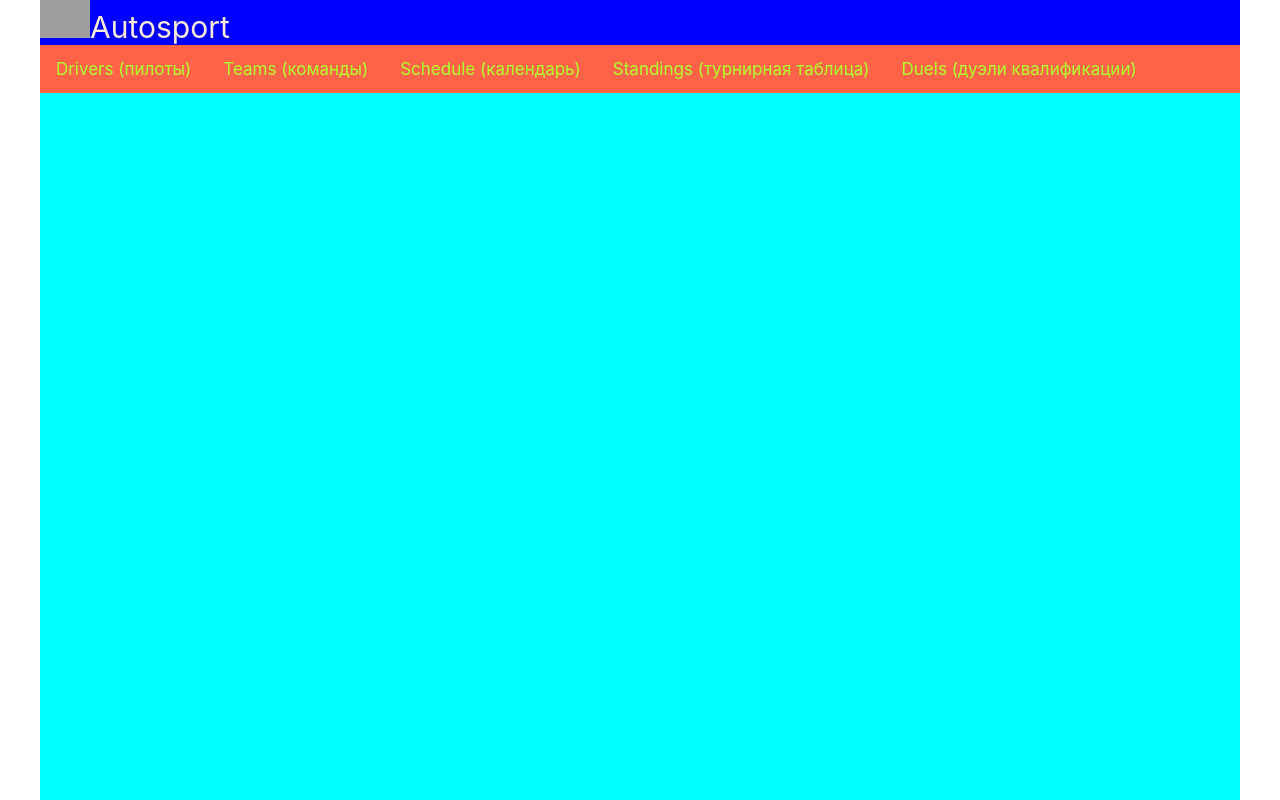
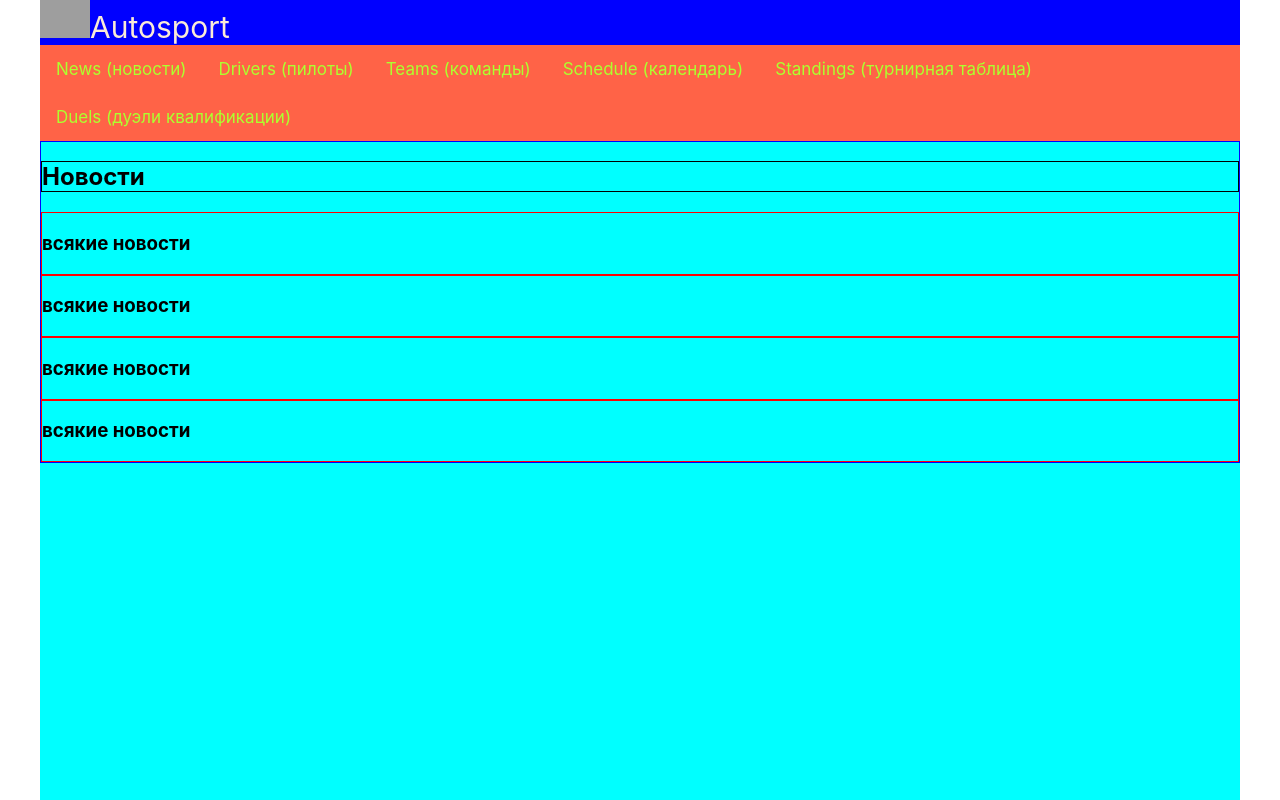
Before and after one commit to levchenko-yarya/autosport, a React (Create React App) app: page /news in a window 1280 px wide. Shown: the top 800 px of the page. Built offline with nearby package versions, Linux system fonts and the light colour scheme; grey boxes are pictures that could not be loaded.

Commit message:
add news

```diff
--- a/package.json
+++ b/package.json
@@ -1,5 +1,4 @@
 {
-  "homepage": "https://levchenko-yarya.github.io/autosport",
   "name": "autosport",
   "version": "0.1.0",
   "private": true,
--- a/src/App.js
+++ b/src/App.js
@@ -1,11 +1,12 @@
 import './App.css'
+import {BrowserRouter, Route} from 'react-router-dom'
 import Header from './components/Header/Header'
-import {BrowserRouter, Route} from 'react-router-dom'
 import Team from './components/Team/Team'
 import DriverList from './components/DriverList/DriverList'
 import Schedule from './components/Schedule/Schedule'
 import Standings from './components/Standings/Standings'
 import Duel from './components/Duel/Duel'
+import NewsList from "./components/News/NewsList"
 
 const App = (props) => {
     return (
@@ -13,7 +14,13 @@ const App = (props) => {
             <div className='app-wrapper'>
                 <Header/>
                 <div className='app-wrapper-content'>
-                    <Route exact path='/' render={() => <h2>Добро пожаловать в мир Формулы-1</h2>}/>
+                    <Route exact path='/' render={() =>
+                        <div>
+                            <h2>Добро пожаловать в мир Формулы-1</h2>
+                            <p>эта страница будет посвящена миру Формулы-1, а возможно и всему автоспорту.</p>
+                        </div>
+                    }/>
+                    <Route path='/news' render={() => <NewsList/>}/>
                     <Route path='/drivers' render={() => <DriverList driverPage={props.state.driverPage}/>}/>
                     <Route path='/teams' render={() => <Team teamPage={props.state.teamPage}/>}/>
                     <Route path='/schedule' render={() => <Schedule schedulePage={props.state.schedulePage}/>}/>
--- a/src/components/Header/Navbar/Navbar.jsx
+++ b/src/components/Header/Navbar/Navbar.jsx
@@ -4,6 +4,9 @@ import n from './Navbar.module.css'
 const Navbar = (props) => {
     return (
         <div className={n.nav}>
+            <div className={`${n.item} ${n.active}`}>
+                <NavLink to='/news' activeClassName={n.activeLink}>News (новости)</NavLink>
+            </div>
             <div className={`${n.item} ${n.active}`}>
                 <NavLink to='/drivers' activeClassName={n.activeLink}>Drivers (пилоты)</NavLink>
             </div>
--- /dev/null
+++ b/src/components/News/News.js
@@ -0,0 +1,10 @@
+import n from './news.module.css'
+
+const News = (props) => {
+    return (
+        <div className={n.list}>
+            <h3>всякие новости</h3>
+        </div>
+    )
+}
+export default News
--- /dev/null
+++ b/src/components/News/NewsList.js
@@ -0,0 +1,15 @@
+import News from "./News";
+import n from './news.module.css'
+
+const NewsList = (props) => {
+    return (
+        <div className={n.wrapper}>
+            <h2>Новости</h2>
+            <News/>
+            <News/>
+            <News/>
+            <News/>
+        </div>
+    )
+}
+export default NewsList
--- /dev/null
+++ b/src/components/News/news.module.css
@@ -0,0 +1,9 @@
+.wrapper {
+    border: 1px solid blue;
+}
+.wrapper h2 {
+    border: 1px solid black;
+}
+.list {
+    border: 1px solid red;
+}
```
